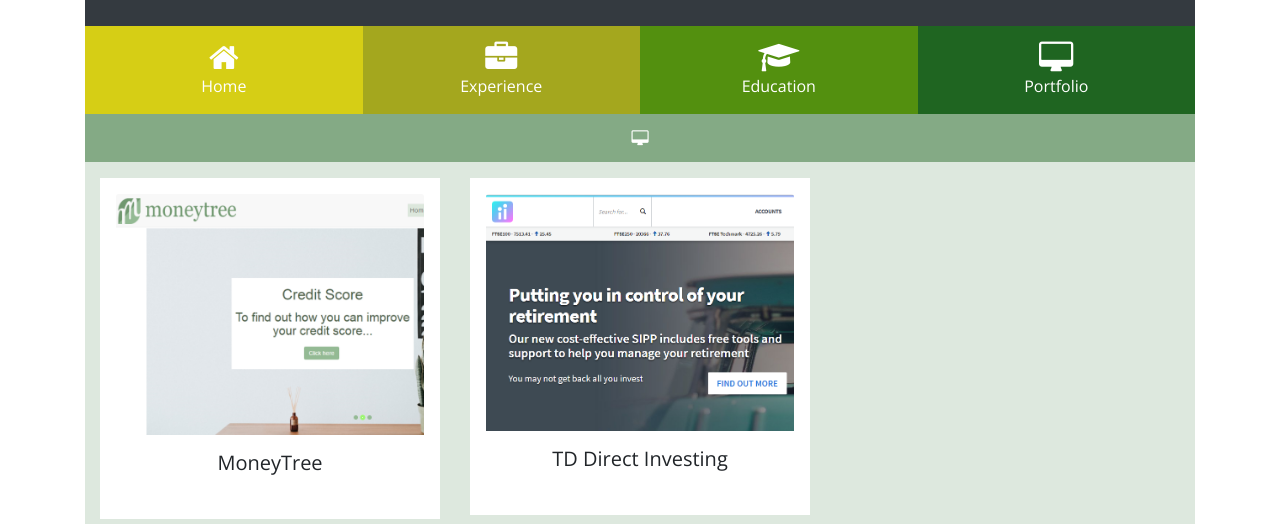
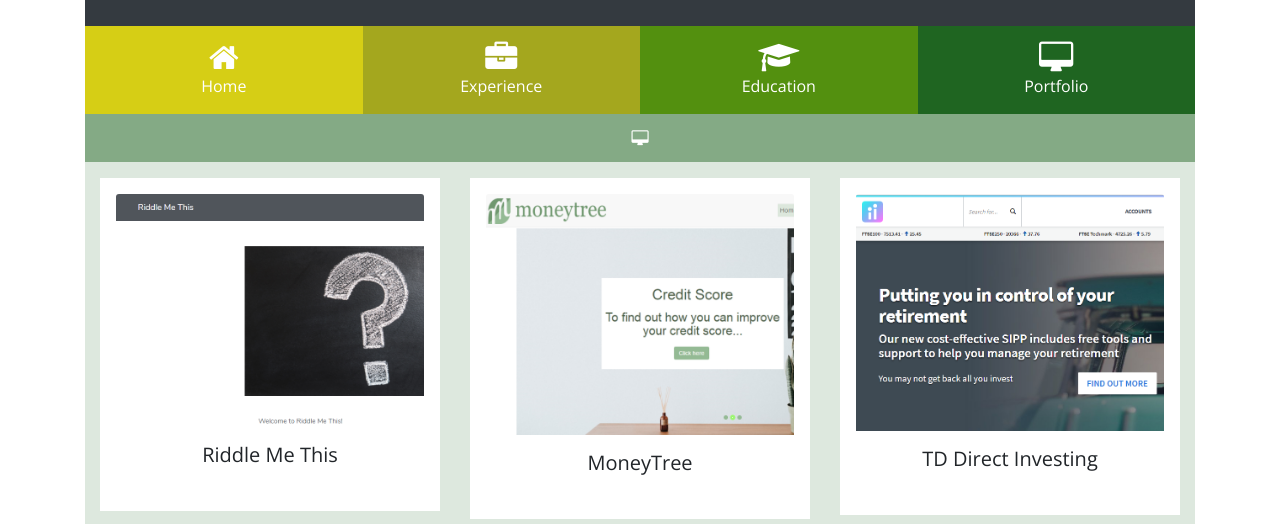
Before and after one commit to DeanFlint/new-cv-website, a website: page src/index.html in a window 1280 px wide. Both pictures are taken after a click on the element "Portfolio". Shown: the part 276-800 px from the top of the page. Drawn offline with nearby package versions, Linux system fonts and the light colour scheme; files that its build step writes are made by us from their sources.

Commit message:
Wording updated and 'Riddle Me This' added to portfolio section

```diff
--- a/src/index.html
+++ b/src/index.html
@@ -242,7 +242,7 @@
 									<li class="mb-1"><i class="fa fa-chevron-right" aria-hidden="true"></i>Leading a team of Computer Specialists, the Video
 										Arts Specialists and the Photographer.</li>
 									<li class="mb-1"><i class="fa fa-chevron-right" aria-hidden="true"></i>Supervising and teaching computer classes to
-										the campers with with learning, social and development issues.</li>
+										the campers with learning, social and development issues.</li>
 									<li class="mb-1"><i class="fa fa-chevron-right" aria-hidden="true"></i>I also became the Co-Head Program Director
 										which meant that I was leading a team of around 25 other subject specialists.</li>
 								</ul>
@@ -464,6 +464,14 @@
 			<div class="row port-bg-3">
 				<div class="col-md-4">
 					<div class="card p-3 my-3">
+						<a href="www.http://riddle-me-this.herokuapp.com//"><img class="card-img-top img-fluid" src="images/riddle-me-this.PNG" alt="Card image cap"></a>
+						<div class="card-body py-3">
+							<h5 class="card-title text-center">Riddle Me This</h5>
+						</div>
+					</div>
+				</div>
+				<div class="col-md-4">
+					<div class="card p-3 my-3">
 						<a href="https://deanflint.github.io/MoneyTree/"><img class="card-img-top img-fluid" src="images/moneytree.PNG" alt="Card image cap"></a>
 						<div class="card-body py-3">
 							<h5 class="card-title text-center">MoneyTree</h5>
@@ -478,7 +486,6 @@
 						</div>
 					</div>
 				</div>
-
 			</div>
 			<div class="card card-body port-bg-2 text-white p-3"></div>
 		</div>
```
Also changed, not shown: src/images/riddle-me-this.PNG (added). Lines whose indentation alone changed are shown as unchanged.
